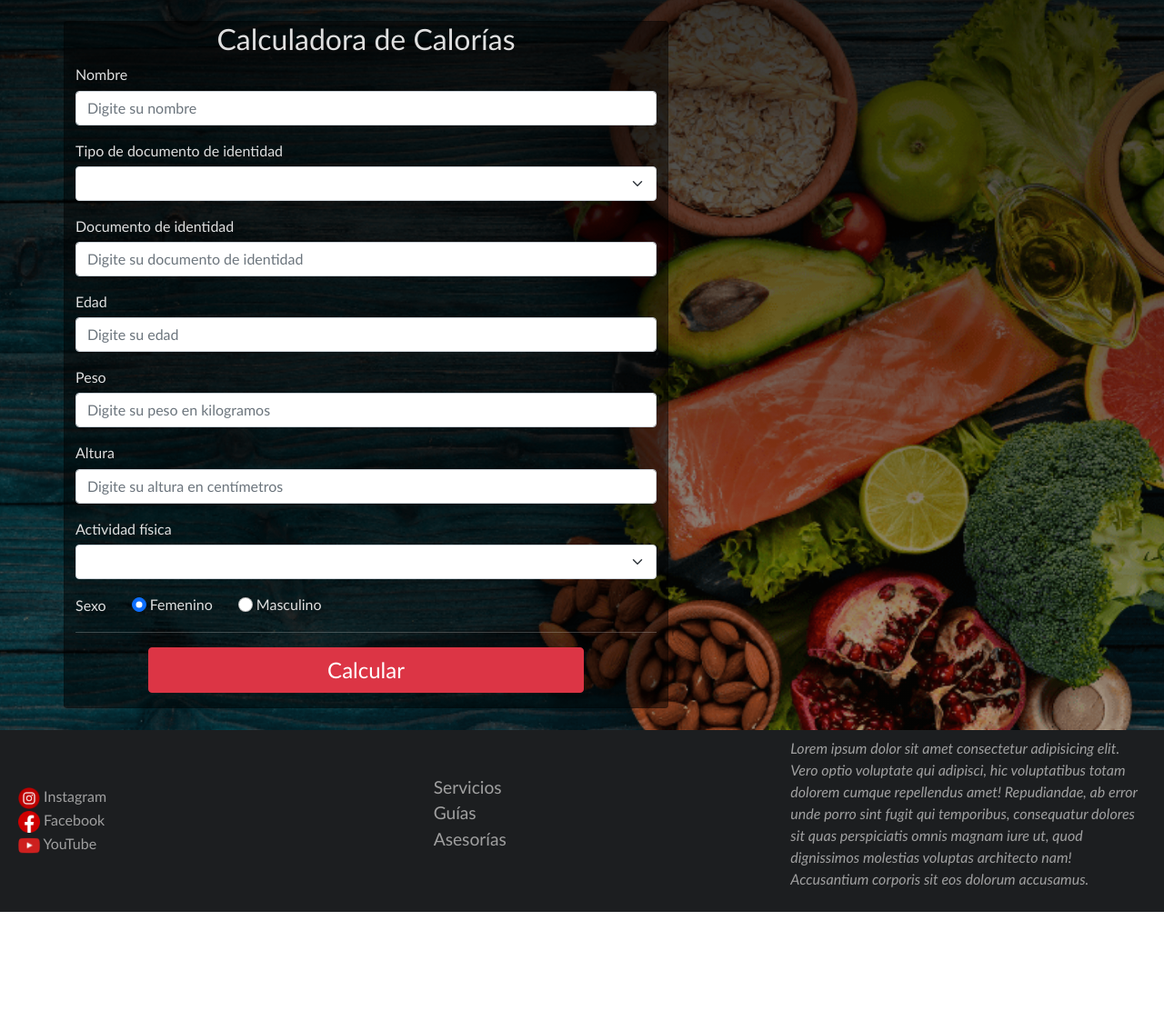
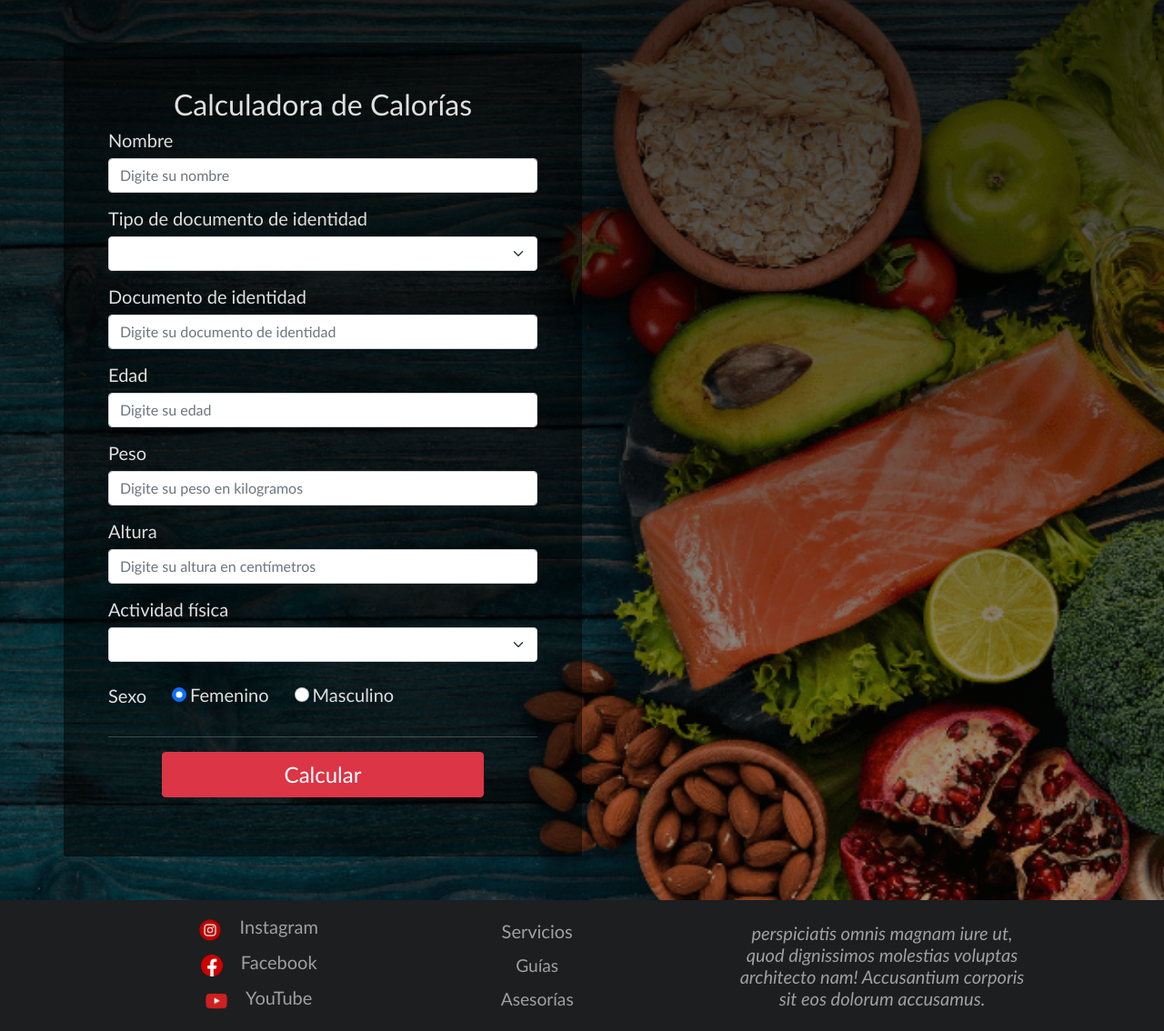
Before and after one commit to kt6delta/Calculadora, a plain HTML site: page index.html in a window 1280 px wide. Shown: the part 85-1219 px from the top of the page at 91% size. Before the commit the page ends 1088 px from the top, so only its background shows below. Drawn offline with nearby package versions, Linux system fonts and the light colour scheme.

Commit message:
redistribucion espacios html

```diff
--- a/index.html
+++ b/index.html
@@ -49,20 +49,20 @@
 
   <main class="main-content">
     <section class="container">
-      <div class="row py-4">
-        <div class="card col-lg-7">
+      <div class="row py-5">
+        <div class="card col-lg-6 p-5">
           <form id="formulario-calculadora">
-            <fieldset>
+            <fieldset class="">
 
               <legend class="h2 text-center">Calculadora de Calorías</legend>
 
               <div class="mb-3">
-                <label for="nombre" class="form-label h6">Nombre</label>
+                <label for="nombre" class="form-label h5">Nombre</label>
                 <input type="text" id="nombre" class="form-control" placeholder="Digite su nombre">
               </div>
 
               <div class="mb-3">
-                <label for="tipo-documento" class="form-label h6">Tipo de documento de identidad</label>
+                <label for="tipo-documento" class="form-label h5">Tipo de documento de identidad</label>
                 <select id="tipo-documento" class="form-select">
                   <option></option>
                   <option value="CC">Cédula de ciudadanía</option>
@@ -74,27 +74,27 @@
               </div>
 
               <div class="mb-3">
-                <label for="documento" class="form-label h6">Documento de identidad</label>
-                <input type="text" id="documento" class="form-control" placeholder="Digite su documento de identidad">
+                <label for="documento" class="form-label h5">Documento de identidad</label>
+                <input required type="text" id="documento" class="form-control" placeholder="Digite su documento de identidad">
               </div>
 
               <div class="mb-3">
-                <label for="edad" class="form-label h6">Edad</label>
-                <input type="number" id="edad" class="form-control" min="15" max="80" placeholder="Digite su edad">
+                <label for="edad" class="form-label h5">Edad</label>
+                <input required type="number" id="edad" class="form-control" min="15" max="80" placeholder="Digite su edad">
               </div>
 
               <div class="mb-3">
-                <label for="peso" class="form-label h6">Peso</label>
-                <input type="number" id="peso" class="form-control" placeholder="Digite su peso en kilogramos">
+                <label for="peso" class="form-label h5">Peso</label>
+                <input required type="number" id="peso" class="form-control" placeholder="Digite su peso en kilogramos">
               </div>
 
               <div class="mb-3">
-                <label for="altura" class="form-label h6">Altura</label>
-                <input type="number" id="altura" class="form-control" placeholder="Digite su altura en centímetros">
+                <label for="altura" class="form-label h5">Altura</label>
+                <input required type="number" step="0.01" id="altura" class="form-control" placeholder="Digite su altura en centímetros">
               </div>
 
               <div class="mb-3">
-                <label for="actividad" class="form-label h6">Actividad física</label>
+                <label for="actividad" class="form-label h5">Actividad física</label>
                 <select id="actividad" class="form-select">
                   <option></option>
                   <option value="1.2">Poco o ningún ejercicio</option>
@@ -105,18 +105,18 @@
                 </select>
               </div>
 
-              <section class="row mb-3 h-100">
+              <section class="row my-4 h-100">
                 <div class="d-flex flex-row align-items-center">
-                  <span class="h6 m-0">Sexo</span>
+                  <span class="h5">Sexo</span>
                   <div class="form-check">
                     <input class="form-check-input m-1" value="F" type="radio" name="genero" id="femenino" checked>
-                    <label class="form-check-label" for="femenino">
+                    <label class="form-check-label h5" for="femenino">
                       Femenino
                     </label>
                   </div>
                   <div class="form-check">
                     <input class="form-check-input m-1" value="M" type="radio" name="genero" id="masculino">
-                    <label class="form-check-label" for="masculino">
+                    <label class="form-check-label h5" for="masculino">
                       Masculino
                     </label>
                   </div>
@@ -137,33 +137,36 @@
     </section>
   </main>
 
-  <footer class="footer row p-2 align-items-center justify-content-center">
+  <footer class="footer row px-5 align-items-center justify-content-center">
 
-    <div class="col flex-row align-items-center">
-      <div class>
-        <img src="./img/instagram.webp" style="height: 3vh">
-        <a href="#">Instagram</a>
+    <div class="col-3 flex-row align-items-center p-0">
+      <div class="mb-2 text-center">
+        <img src="./img/instagram.webp" style="height: 3vh" class="me-3">
+        <a href="#" style="
+        font-size: 20px;">Instagram</a>
       </div>
-      <div>
-        <img src="./img/facebook.png" style="height: 3vh">
-        <a href="#">Facebook</a>
+      <div class="mb-2 text-center">
+        <img src="./img/facebook.png" style="height: 3vh" class="me-3">
+        <a href="#" style="
+        font-size: 20px;">Facebook</a>
       </div>
-      <div>
-        <img src="./img/youtube.webp" style="height: 3vh">
-        <a href="#">YouTube</a>
+      <div class="mb-2 text-center">
+        <img src="./img/youtube.webp" style="height: 3vh" class="me-3">
+        <a href="#" style="
+        font-size: 20px;">YouTube</a>
       </div>
     </div>
 
-    <div class="col">
-      <ul>
-        <li><a href="#">Servicios</a></li>
-        <li><a href="#">Guías</a></li>
-        <li><a href="#">Asesorías</a></li>
+    <div class="col-3">
+      <ul class="mb-0 p-0">
+        <li class="mb-2 text-center"><a href="#" class="h5">Servicios</a></li>
+        <li class="mb-2 text-center"><a href="#">Guías</a></li>
+        <li class="text-center"><a href="#">Asesorías</a></li>
       </ul>
     </div>
 
-    <div class="col flex-row">
-      <p><em>Lorem ipsum dolor sit amet consectetur adipisicing elit. Vero optio voluptate qui adipisci, hic voluptatibus totam dolorem cumque repellendus amet! Repudiandae, ab error unde porro sint fugit qui temporibus, consequatur dolores sit quas perspiciatis omnis magnam iure ut, quod dignissimos molestias voluptas architecto nam! Accusantium corporis sit eos dolorum accusamus.</em></p>
+    <div class="col-4 flex-row">
+      <p class="my-4 h5 text-center ps-5"><em>perspiciatis omnis magnam iure ut, quod dignissimos molestias voluptas architecto nam! Accusantium corporis sit eos dolorum accusamus.</em></p>
     </div>
 
   </footer>
```
Also changed, not shown: main.css (line endings or trailing spaces).
